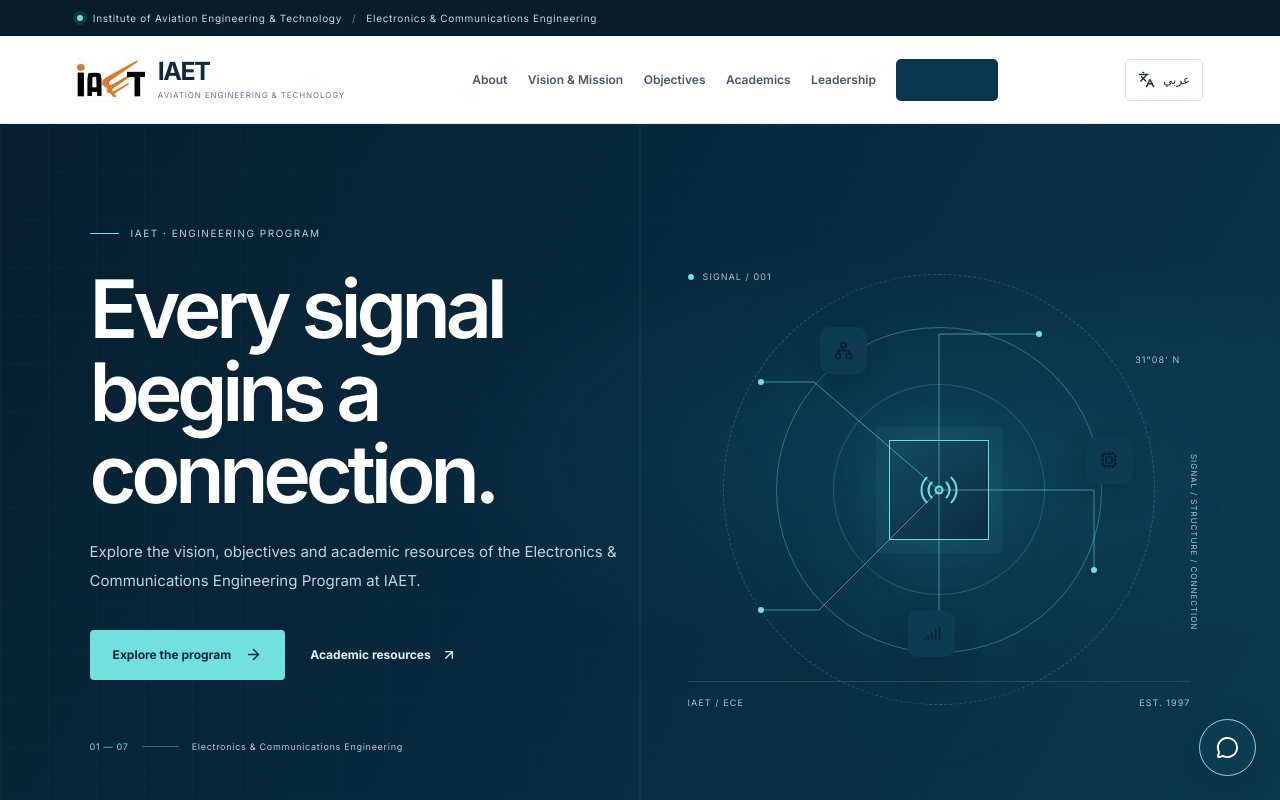
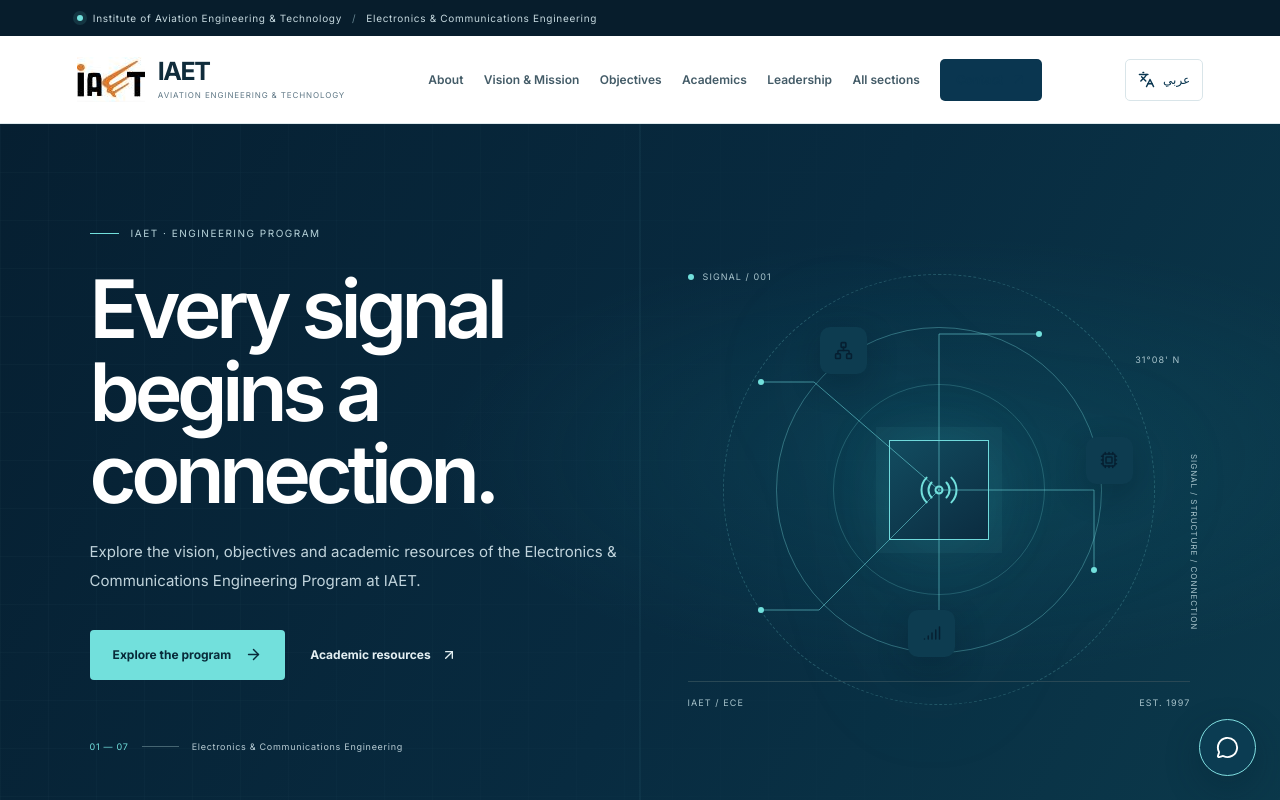
Before and after one commit to Abdo1629/iaet-comm, a Next.js app: page / in a window 1280 px wide. Shown: the top 800 px of the page. Built offline with nearby package versions, Linux system fonts and the light colour scheme.

Commit message:
navigation: add dedicated site directory route to primary navigation

```diff
--- a/components/layout/SiteHeader.tsx
+++ b/components/layout/SiteHeader.tsx
@@ -9,6 +9,7 @@ export function SiteHeader({t,isAr,menuOpen,headerScrolled,onChangeLocale,onTogg
    <a href="#top" className="brand" aria-label={t.institution}><Image src="/brand/iaet-logo.png" alt="IAET" width={68} height={45} className="official-logo" priority /><span className="brand-copy"><strong>IAET</strong><small>{isAr ? "هندسة وتكنولوجيا الطيران" : "AVIATION ENGINEERING & TECHNOLOGY"}</small></span></a>
    <nav id="primary-navigation" className={`desktop-nav ${menuOpen ? "nav-open" : ""}`} aria-label={isAr ? "التنقل الرئيسي" : "Main navigation"}>
     {t.nav.map(([label,href])=><a key={href} href={href} onClick={onCloseMenu}>{label}</a>)}
+    <a href="/navigation" className="nav-map-link" onClick={onCloseMenu}>{isAr ? "كل الأقسام" : "All sections"}</a>
     <a href="#contact" className="nav-contact" onClick={onCloseMenu}>{t.contact}{isAr?<ArrowDownLeft size={15} aria-hidden="true"/>:<ArrowUpRight size={15} aria-hidden="true"/>}</a>
    </nav>
    <div className="header-actions">
```
